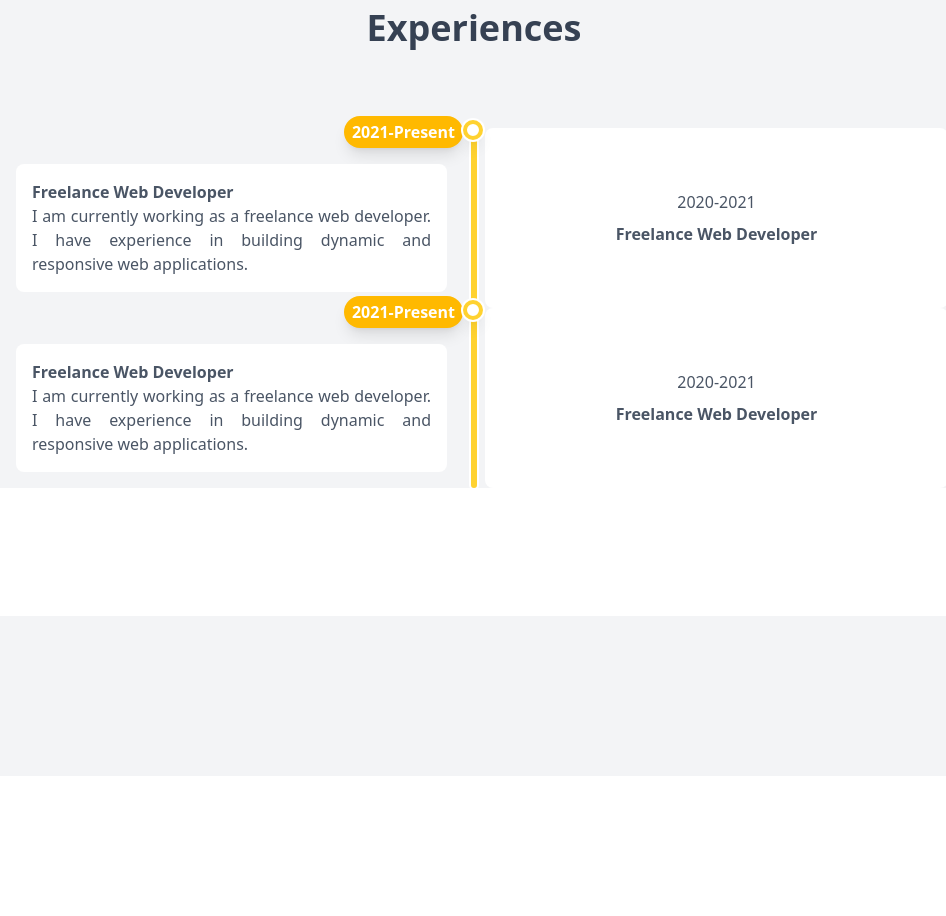
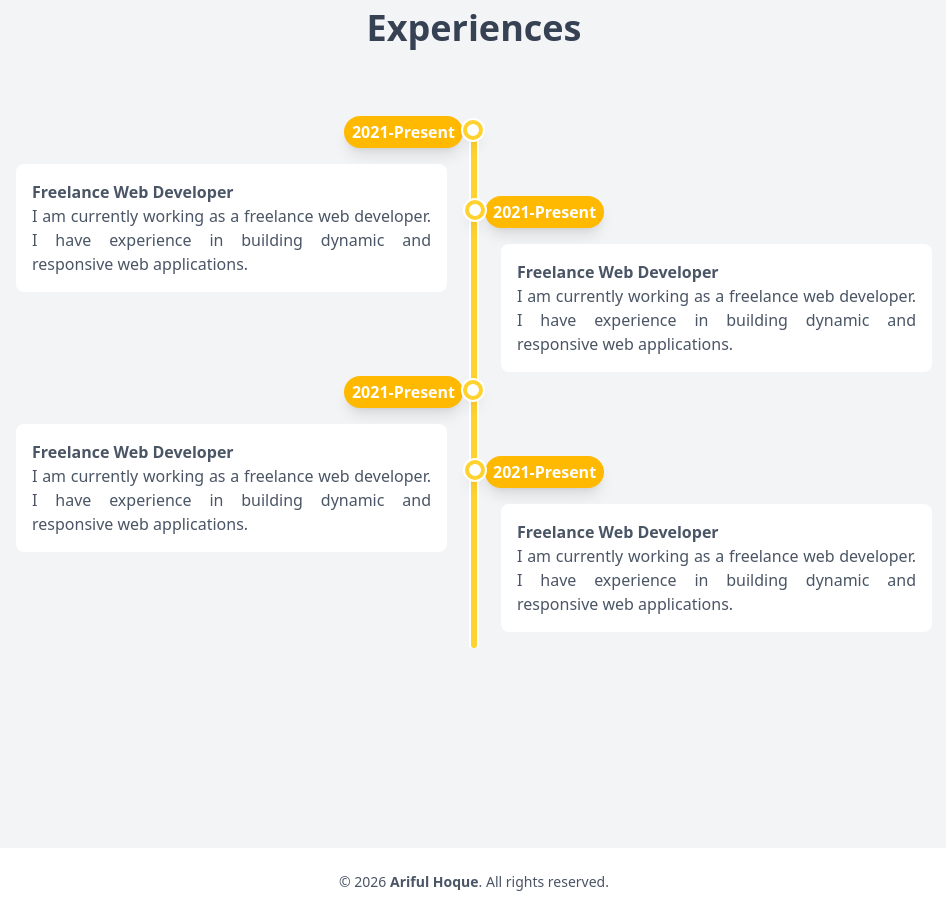
Before and after one commit to Ariful491/portfolio, a Next.js app: page / in a window 1280 px wide. Shown: the part 1420-2336 px from the top of the page, without its empty margins (316-1262 px from the left). Before the commit the page ends 2196 px from the top, so only its background shows below. Built offline with nearby package versions, Linux system fonts and the light colour scheme; a web font is replaced by a local one; what tailwindcss-animated would draw is missing.

Commit message:
Refactor `HeroSections` to add explicit type annotations for improved type safety and clarity

```diff
--- /dev/null
+++ b/components/frontend/Footer.tsx
@@ -0,0 +1,11 @@
+export default function Footer() {
+    return (
+        <footer className=" md:ml-[300px]">
+             <div className="bg-white text-gray-600  py-6 mt-10 mb-5">
+                 <div className="container mx-auto px-4 text-center">
+                     <p className="text-sm">&copy; {new Date().getFullYear()} <span className={`font-extrabold `}>Ariful Hoque</span>. All rights reserved.</p>
+                 </div>
+             </div>
+        </footer>
+    )
+}
--- a/components/frontend/home/experiences.tsx
+++ b/components/frontend/home/experiences.tsx
@@ -41,8 +41,8 @@ export default function Experiences() {
 
                     </div>*/}
 
-                    <div className="flex flex-row justify-center items-stretch  items-center gap-2">
-                        <div className=" relative flex-1  rounded-lg p-4 flex flex-col justify-center items-center gap-2 ">
+                    <div className="flex flex-row justify-center items-stretch gap-2">
+                        <div className=" relative flex-1  rounded-lg p-4 flex flex-col   gap-2 ">
                             <div
                                 className='absolute -top-3 right-0 text-md   font-bold  text-center bg-amber-400 shadow-lg  rounded-full px-2 py-1'
 
@@ -88,16 +88,51 @@ export default function Experiences() {
                             className={`border-3  z-1  ring-2 ring-white   border-amber-300  rounded-lg  flex flex-col justify-center items-center gap-2`}>
 
                         </div>
-                        <div className="flex-1 bg-white rounded-lg p-4 flex flex-col justify-center items-center gap-2 ">
-                            <span  className="">
-                                2020-2021  <br/>
-                            </span>
-                            <span className="font-bold">Freelance Web Developer</span>
+                        <div className=" relative flex-1 mt-20 rounded-lg p-4 flex flex-col justify-center items-center gap-2 ">
+                            <div
+                                className='absolute -top-3 left-0 text-md   font-bold  text-center bg-amber-400 shadow-lg  rounded-full px-2 py-1'
+
+                            >
+                                <p className="text-white relative">
+                                    <span
+
+                                        ref={ref}
+                                        className={`${
+                                            isVisible
+                                                ? 'opacity-100 translate-y-0  animate-fade animate-ease-in-out animate-normal'
+                                                : 'opacity-0 translate-y-10'
+                                        }`}
+                                    >
+                                          2021-Present
+                                    </span>
+
+
+
+                                    <span className="absolute top-0 z-10 ring-2 ring-white  bg-white   -left-7 h-[20px] w-[20px] rounded-full shadow-lg border-4 border-amber-300  "></span>
+                                </p>
+
+                            </div>
+
+                            <div  ref={ref}
+
+                                  className={`bg-white p-4 rounded-lg  mt-5  ${
+                                      isVisible
+                                          ? 'opacity-100 translate-y-0  animate-fade animate-ease animate-normal'
+                                          : 'opacity-0 translate-y-10'
+                                  }`}
+                            >
+
+                                <h3 className="font-bold text-gray-600 ">Freelance Web Developer</h3>
+                                <p>
+                                    I am currently working as a freelance web developer. I have experience in building dynamic and responsive web applications.
+                                </p>
+                            </div>
+
                         </div>
 
                     </div>
-                    <div className="flex flex-row justify-center items-stretch  items-center gap-2">
-                        <div className=" relative flex-1  rounded-lg p-4 flex flex-col justify-center items-center gap-2 ">
+                     <div className="flex flex-row justify-center items-stretch gap-2">
+                        <div className=" relative flex-1  rounded-lg p-4 flex flex-col   gap-2 ">
                             <div
                                 className='absolute -top-3 right-0 text-md   font-bold  text-center bg-amber-400 shadow-lg  rounded-full px-2 py-1'
 
@@ -143,47 +178,49 @@ export default function Experiences() {
                             className={`border-3  z-1  ring-2 ring-white   border-amber-300  rounded-lg  flex flex-col justify-center items-center gap-2`}>
 
                         </div>
-                        <div className="flex-1 bg-white rounded-lg p-4 flex flex-col justify-center items-center gap-2 ">
-                            <span  className="">
-                                2020-2021  <br/>
-                            </span>
-                            <span className="font-bold">Freelance Web Developer</span>
+                        <div className=" relative flex-1 mt-20 rounded-lg p-4 flex flex-col justify-center items-center gap-2 ">
+                            <div
+                                className='absolute -top-3 left-0 text-md   font-bold  text-center bg-amber-400 shadow-lg  rounded-full px-2 py-1'
+
+                            >
+                                <p className="text-white relative">
+                                    <span
+
+                                        ref={ref}
+                                        className={`${
+                                            isVisible
+                                                ? 'opacity-100 translate-y-0  animate-fade animate-ease-in-out animate-normal'
+                                                : 'opacity-0 translate-y-10'
+                                        }`}
+                                    >
+                                          2021-Present
+                                    </span>
+
+
+
+                                    <span className="absolute top-0 z-10 ring-2 ring-white  bg-white   -left-7 h-[20px] w-[20px] rounded-full shadow-lg border-4 border-amber-300  "></span>
+                                </p>
+
+                            </div>
+
+                            <div  ref={ref}
+
+                                  className={`bg-white p-4 rounded-lg  mt-5  ${
+                                      isVisible
+                                          ? 'opacity-100 translate-y-0  animate-fade animate-ease animate-normal'
+                                          : 'opacity-0 translate-y-10'
+                                  }`}
+                            >
+
+                                <h3 className="font-bold text-gray-600 ">Freelance Web Developer</h3>
+                                <p>
+                                    I am currently working as a freelance web developer. I have experience in building dynamic and responsive web applications.
+                                </p>
+                            </div>
+
                         </div>
-
-                    </div>
-
-                </div>
-
-                <div className=" bg-white d-none w-full px-4 pt-32">
-                    <div className="mx-auto w-full max-w-lg divide-y divide-white/5 rounded-xl bg-white/5">
-                        {/*<Disclosure as="div" className="w-full max-w-md">
-                            {({ open }) => (
-                                <>
-                                    <DisclosureButton className="w-full border-b pb-2 text-left">Is team pricing available?</DisclosureButton>
-                                    <div className="overflow-hidden py-2">
-                                        <AnimatePresence>
-                                            {open && (
-                                                <DisclosurePanel static as={Fragment}>
-                                                    <motion.div
-                                                        initial={{ opacity: 0, y: -24 }}
-                                                        animate={{ opacity: 1, y: 0 }}
-                                                        exit={{ opacity: 0, y: -24 }}
-                                                        transition={{ duration: 0.2, ease: easeOut }}
-                                                        className="origin-top"
-                                                    >
-                                                        Yes! You can purchase a license that you can share with your entire team.
-                                                    </motion.div>
-                                                </DisclosurePanel>
-                                            )}
-                                        </AnimatePresence>
-                                    </div>
-                                </>
-                            )}
-                        </Disclosure>*/}
-
                     </div>
                 </div>
-
             </div>
         </>
     )
--- a/components/layouts/app.tsx
+++ b/components/layouts/app.tsx
@@ -2,6 +2,7 @@ import React from 'react';
 import Sidebar from "@/components/frontend/sidebar";
 import CursorShadow from "@/components/ui/CursorShadow";
 import CustomCursor from "@/components/ui/CustomCursor";
+import Footer from "@/components/frontend/Footer";
 
 
 interface RootLayoutProps {
@@ -20,7 +21,9 @@ export default function AppLayout({children}: RootLayoutProps) {
                         {children}
                     </div>
                 </main>
+
             </div>
+            <Footer/>
         </div>
     );
 }
```
Also changed, not shown: components/frontend/home/heroSections.tsx (+1 -6 lines).
